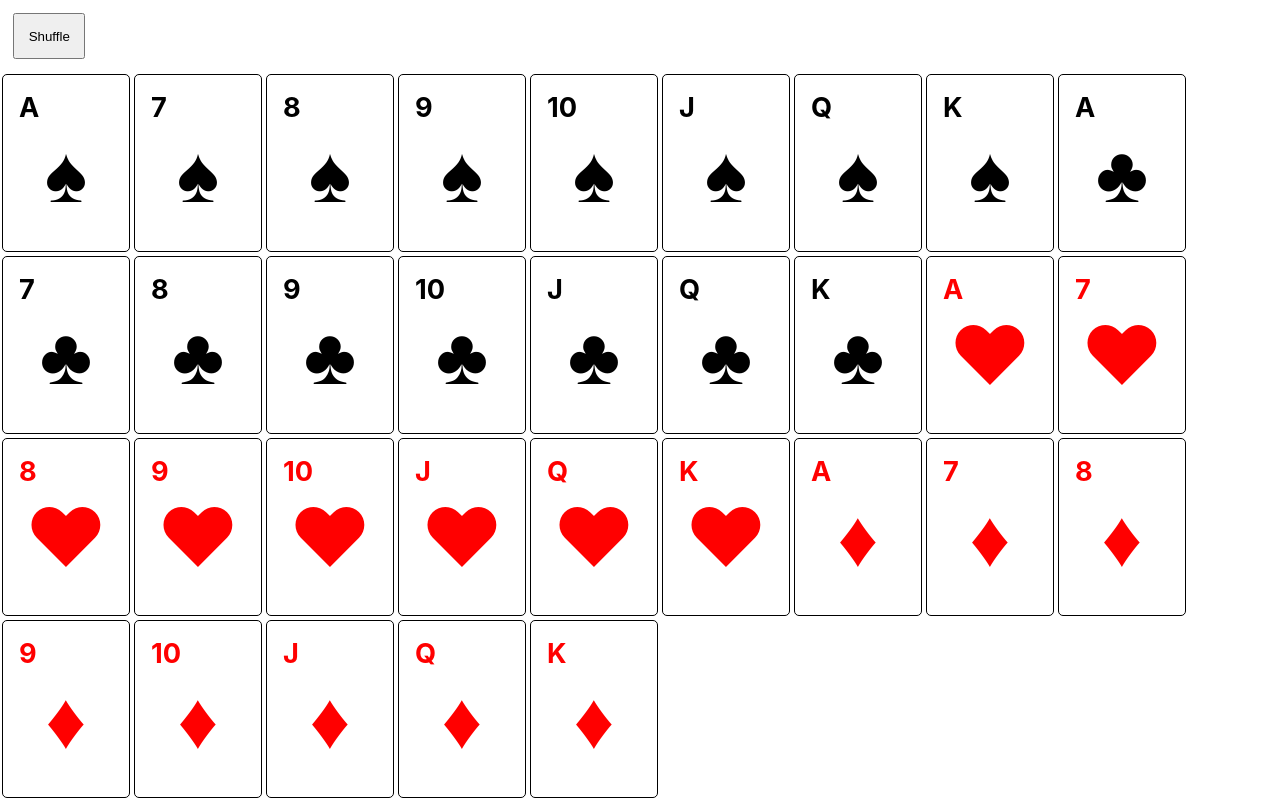
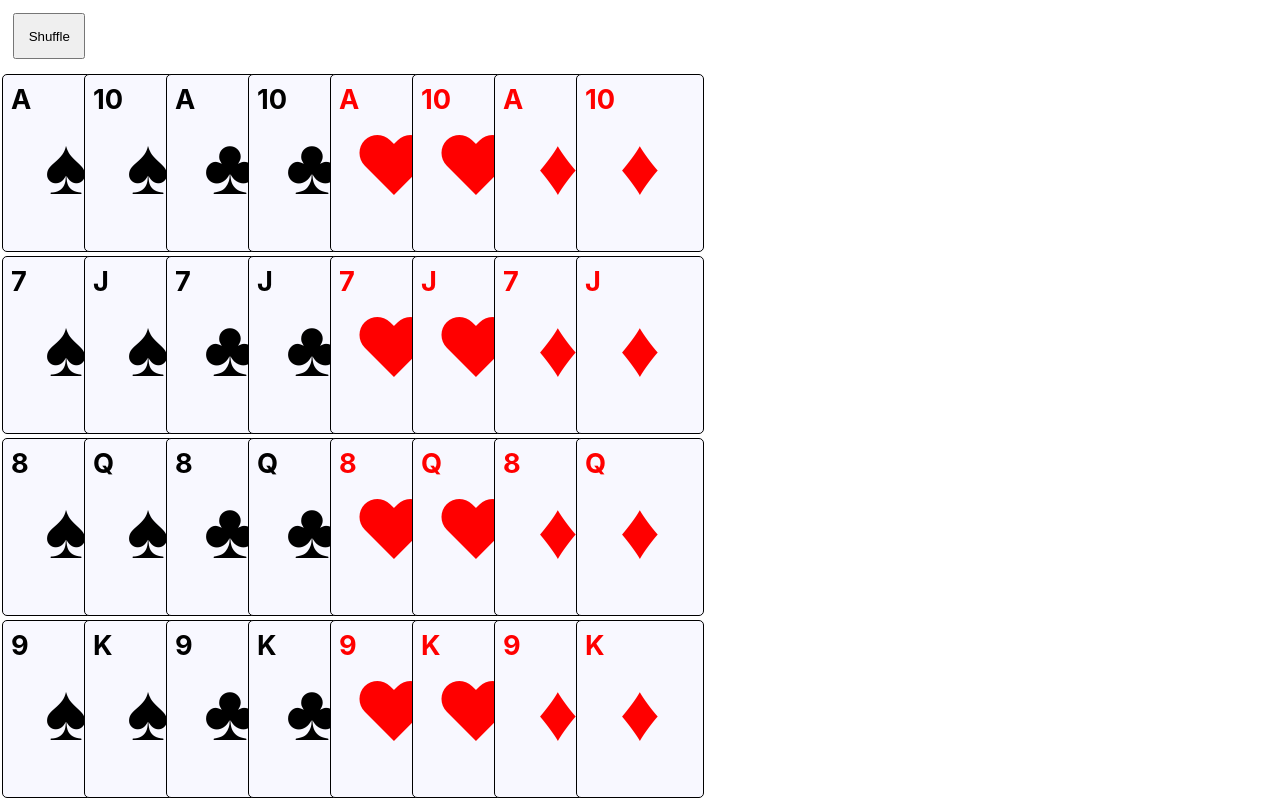
Before and after one commit to chekkan/twenty-eight, a React (Create React App) app: page / in a window 1280 px wide. Built offline with nearby package versions, Linux system fonts and the light colour scheme.

Commit message:
Board component created

```diff
--- a/package.json
+++ b/package.json
@@ -3,6 +3,8 @@
   "version": "0.1.0",
   "private": true,
   "dependencies": {
+    "@emotion/core": "^10.0.6",
+    "@emotion/styled": "^10.0.6",
     "react": "^16.7.0",
     "react-dom": "^16.7.0",
     "react-scripts": "2.1.3"
--- a/src/App.js
+++ b/src/App.js
@@ -1,7 +1,8 @@
 import React, { Component } from "react";
 import "./App.css";
 import styles from "./App.module.css";
-import Deck from "./Deck";
+import Deck from "./components/Deck";
+import Board from "./components/Board";
 import { thirtyTwoDeck } from "./lib/deck-of-cards";
 import { shuffle } from "./lib/shuffle";
 
@@ -25,7 +26,8 @@ class App extends Component {
             Shuffle
           </button>
         </div>
-        <Deck cards={this.state.cards} />
+        {/* <Deck cards={this.state.cards} /> */}
+        <Board deck={this.state.cards} />
       </>
     );
   }
--- /dev/null
+++ b/src/components/Board.js
@@ -0,0 +1,35 @@
+import React from "react";
+import styled from "@emotion/styled/macro";
+import { Card } from "./Card";
+
+const Hand = styled(({ cards, className }) => {
+  return (
+    <div className={className}>
+      {cards.map(({ face, suit }) => (
+        <Card
+          key={`${face}.${suit}`}
+          face={face}
+          suit={suit}
+          className="card"
+        />
+      ))}
+    </div>
+  );
+})`
+  clear: both;
+  .card:not(:first-child) {
+    margin-left: -48px;
+  }
+`;
+
+const Board = ({ deck }) => {
+  const hands = [[], [], [], []];
+  let index = 0;
+  deck.forEach(card => {
+    hands[index].push(card);
+    index = index < 3 ? index + 1 : 0;
+  });
+  return hands.map((hand, index) => <Hand key={index} cards={hand} />);
+};
+
+export default Board;
--- a/src/Deck.js
+++ b/src/components/Card.js
@@ -1,6 +1,7 @@
 import React from "react";
+import styled from "@emotion/styled";
 
-const Card = ({ face, suit }) => {
+export const Card = styled(({ face, suit, className }) => {
   const symbolFor = suit => {
     const symbols = {
       spade: "&spades;",
@@ -18,19 +19,7 @@ const Card = ({ face, suit }) => {
     });
   };
   return (
-    <div
-      style={{
-        color: suit === "heart" || suit === "diamond" ? "red" : "black",
-        width: "calc(64px * 2)",
-        height: "calc(89px * 2)",
-        border: "1px solid #000",
-        borderRadius: "5px",
-        float: "left",
-        margin: "2px",
-        padding: "1em",
-        boxSizing: "border-box"
-      }}
-    >
+    <div className={`${className} ${suit}`}>
       <span
         style={{ display: "block", fontSize: " 1.7em", fontWeight: "bold" }}
       >
@@ -39,11 +28,22 @@ const Card = ({ face, suit }) => {
       {symbolFor(suit)}
     </div>
   );
-};
-
-const Deck = ({ cards }) =>
-  cards.map(({ face, suit }) => (
-    <Card key={`${face}.${suit}`} face={face} suit={suit} />
-  ));
-
-export default Deck;
+})`
+  width: calc(64px * 2);
+  height: calc(89px * 2);
+  border: 1px solid #000;
+  border-radius: 5px;
+  float: left;
+  margin: 2px;
+  padding: 0.5em;
+  box-sizing: border-box;
+  background-color: ghostwhite;
+  &.heart,
+  &.diamond {
+    color: red;
+  }
+  &.spade,
+  &.club {
+    color: black;
+  }
+`;
--- /dev/null
+++ b/src/components/Deck.js
@@ -0,0 +1,9 @@
+import React from "react";
+import { Card } from "./Card";
+
+const Deck = ({ cards }) =>
+  cards.map(({ face, suit }) => (
+    <Card key={`${face}.${suit}`} face={face} suit={suit} />
+  ));
+
+export default Deck;
```
Also changed, not shown: 1 other file (tests, documents, lock files or other folders).
